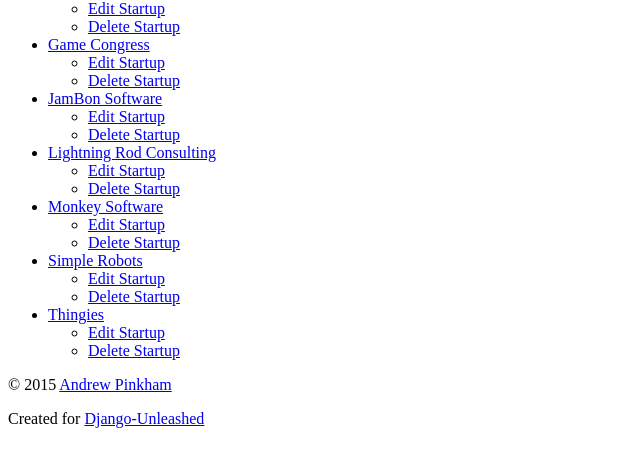
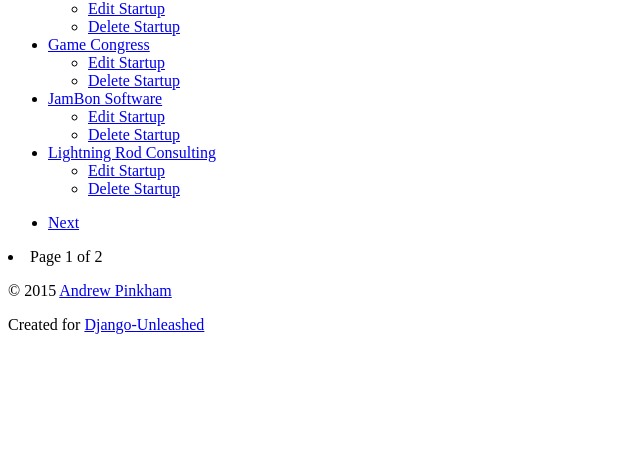
Before and after one commit to DickLiu/suorganizer, a Django app: page /startup/ in a window 1280 px wide. Shown: the part 295-762 px from the top of the page, without its empty margins (0-640 px from the left). Run offline with Django 3.2, Linux system fonts and the light colour scheme; data comes from the database, SQL or seed files in the repository.

Commit message:
ch14 complete debugged

```diff
--- a/organizer/templates/organizer/startup_confirm_delete.html
+++ b/organizer/templates/organizer/startup_confirm_delete.html
@@ -8,7 +8,7 @@
 	<div>
 	<form action="{{ startup.get_delete_url }}" method="post">
 	{% csrf_token %}
-		<p>Are you sure want to delete startup{{ startup.name }}?</p>
+		<p>Are you sure want to delete startup {{ startup.name }}?</p>
 		<a href="{{ startup.get_absolute_url }}">
 		Cancel</a>
 		<button type="submit">
--- a/organizer/templates/organizer/startup_list.html
+++ b/organizer/templates/organizer/startup_list.html
@@ -28,4 +28,24 @@
     <li><em>No Startups Available</em></li>
 {% endfor %}
 </ul>
+{% if is_paginated %}
+<ul>
+{% if previous_page_url %}
+	<li>
+		<a href="{{ previous_page_url }}">
+		Previous</a>
+    </li>
+{% endif %}
+{% if next_page_url %}
+<li>
+	<a href="{{ next_page_url }}">
+	Next
+	</a>
+</li>
+{% endif %}
+</ul>
+{% endif %}
+<li>
+Page {{ startup_list.number }} of {{paginator.num_pages }}
+</li>
 {% endblock %}
--- a/organizer/urls/startup.py
+++ b/organizer/urls/startup.py
@@ -5,7 +5,7 @@
 @author: user
 """
 from django.conf.urls import url
-from ..views import (startup_list,
+from ..views import (Startup_List,
                      startup_detail,
                      StartupCreate,
                      StartupUpdate,
@@ -15,7 +15,7 @@
                   StartupCreate.as_view(),
                   name='organizer_startup_create'),
               url(r'^$',
-                  startup_list,
+                  Startup_List.as_view(),
                   name='organizer_startup_list'),
               url(r'^(?P<slug>[\w\-]+)/$',
                   startup_detail,
--- a/organizer/views.py
+++ b/organizer/views.py
@@ -1,25 +1,102 @@
 #from django.http.response import (HttpResponse, Http404)
 #from django.template import RequestContext, loader
-from django.core.urlresolvers import reverse_lazy
+from django.core.urlresolvers import reverse_lazy, reverse
 from .models import  (Tag, Startup, NewsLink)
 from django.shortcuts import (get_object_or_404, render, redirect)
 from .forms import (TagForm, StartupForm, NewsLinkForm)
 from django.views.generic import View
 from .utils import (ObjectCreateMixin, ObjectUpdateMixin, ObjectDeleteMixin)
+from django.core.paginator import (Paginator, PageNotAnInteger, EmptyPage)
 # Create your views here.
 
-def tag_list(request):
-    return render(request, 'organizer/tag_list.html', {'tag_list':Tag.objects.all()})
+class TagList(View):
+    template_name='organizer/tag_list.html'
+    def get(self, request):
+        tags = Tag.objects.all()
+        context = {'tag_list':tags}
+        return render(request,
+                      self.template_name,
+                      context)
+
+class TagPageList(View):
+    paginate_by = 5
+    template_name='organizer/tag_list.html'
+    def get(self, request, page_number):
+        tags = Tag.objects.all()
+        paginator = Paginator(tags, self.paginate_by)
+        try:
+            page = paginator.page(page_number)
+        except PageNotAnInteger:
+            page = paginator.page(1)
+        except EmptyPage:
+            page = paginator.page(
+            paginator.num_pages)
+        if page.has_previous():
+            prev_url = reverse(
+            'organizer_tag_page',
+            args=(page.previous_page_number(),
+                  ))
+        else:
+            prev_url = None
+        if page.has_next():
+            next_url = reverse(
+            'organizer_tag_page',
+            args=(page.next_page_number(),
+                  ))
+        else:
+            next_url = None
+        context ={
+        'is_paginated':page.has_other_pages(),
+        'next_page_url':next_url,
+        'paginator':paginator,
+        'previous_page_url':prev_url,
+        'tag_list':page}
+        return render(request, self.template_name,
+                      context)
+
+
 
 def tag_detail(request, slug):
     tag = get_object_or_404(Tag, slug__iexact=slug) #replace try...except block
     return render(request, 'organizer/tag_detail.html', {'tag':tag}) #replace render_to_response method
 
-def startup_list(request):
-    return render(
-        request,
-        'organizer/startup_list.html',
-        {'startup_list':Startup.objects.all()})
+
+class Startup_List(View):
+    page_kwarg = 'page'
+    paginate_by = 5
+    template_name = 'organizer/startup_list.html'
+    def get(self, request):
+        startups = Startup.objects.all()
+        paginator = Paginator(startups,
+                              self.paginate_by)
+        page_number = request.GET.get(self.page_kwarg)
+        try:
+            page = paginator.page(page_number)
+        except PageNotAnInteger:
+            page = paginator.page(1)
+        except EmptyPage:
+            page = paginator.page(paginator.num_pages)
+        if page.has_previous():
+            prev_url = '?{pkw}={n}'.format(
+            pkw=self.page_kwarg,
+            n=page.previous_page_number())
+        else:
+            prev_url = None
+        if page.has_next():
+            next_url = '?{pkw}={n}'.format(
+            pkw=self.page_kwarg,
+            n=page.next_page_number())
+        else:
+            next_url = None
+        context = {
+        'startup_list':page,
+        'paginator':paginator,
+        'is_paginated':page.has_other_pages(),
+        'next_page_url':next_url,
+        'previous_page_url':prev_url}
+        return render(request,
+                      self.template_name,
+                      context)
 
 def startup_detail(request, slug):
     startup = get_object_or_404(
--- a/suorganizer/settings.py
+++ b/suorganizer/settings.py
@@ -129,7 +129,7 @@
 STATIC_URL = '/static/'
 
 EMAIL_BACKEND = 'django.core.mail.backends.console.EmailBackend'
-SERVER_EMAIL = 'contact@django-unleashed.com'
+SERVER_EMAIL = '495100061dick@gmail.com'
 DEFAULT_FROM_EMAIL = 'no-reply@django-unleashed.com'
 EMAIL_SUBJECT_PREFIX = '[Startup Organizer]'
 MANAGERS = ('Us', 'ourselves@django-unleashed.com')
```
Also changed, not shown: organizer/templates/organizer/tag_list.html (+20 -0 lines), organizer/urls/tag.py (+10 -2 lines), blog/locale/zh_Hant/LC_MESSAGES/django.po (added), blog/migrations/0004_blog_translation.py (added), 1 other file.
